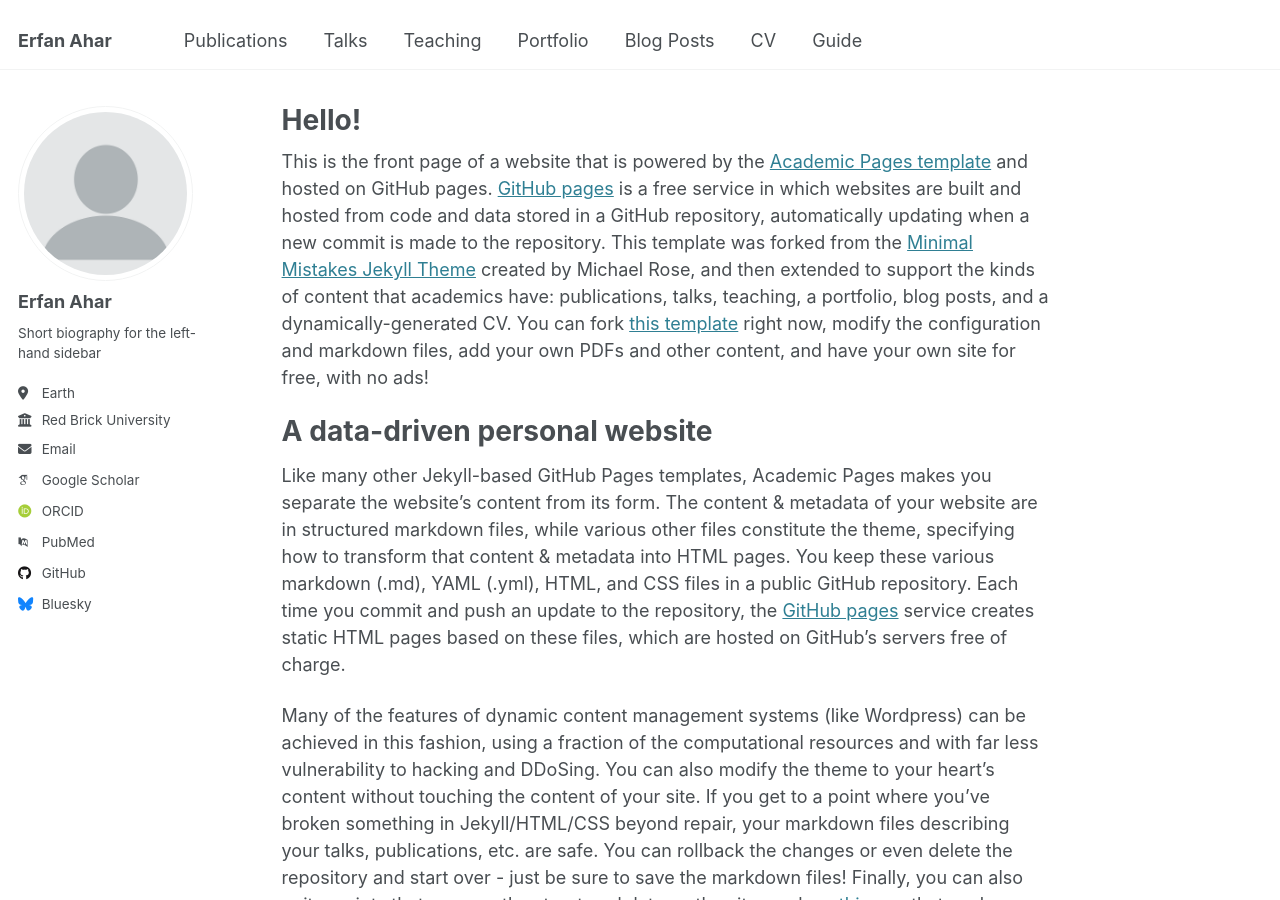
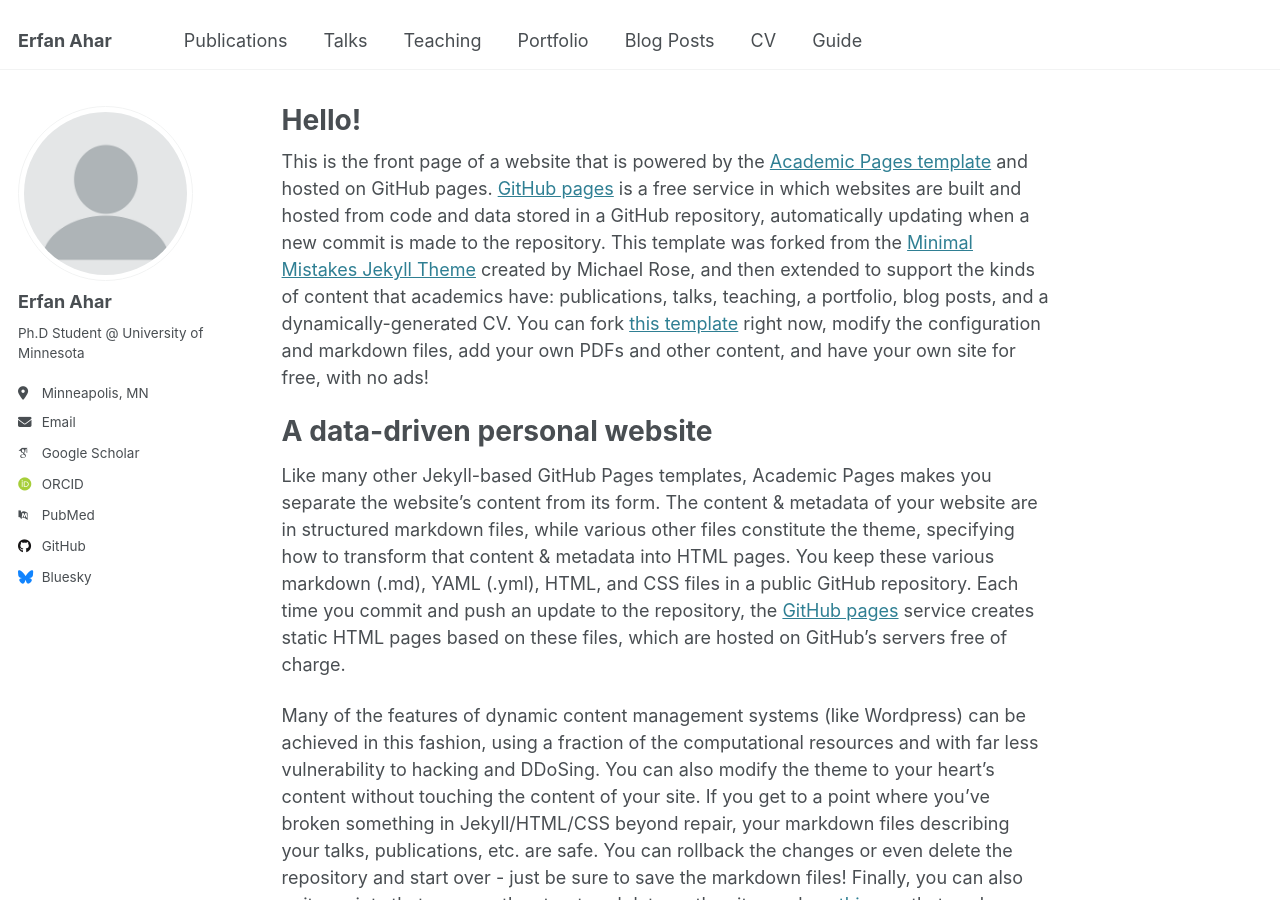
Before and after one commit to ErfanAhar/erfanahar.github.io, a Jekyll site: the page built from _pages/about.md, in a window 1280 px wide and 900 px high. Built offline with Jekyll 4.4.1, drawn with Linux system fonts in a browser that asks for light colours; some web fonts are replaced.

Commit message:
Update _config.yml

```diff
--- a/_config.yml
+++ b/_config.yml
@@ -25,11 +25,11 @@ author:
   avatar           : "profile.png"
   name             : "Erfan Ahar"
   pronouns         : # example: "she/her"
-  bio              : "Short biography for the left-hand sidebar"
-  location         : "Earth"
-  employer         : "Red Brick University"
+  bio              : "Ph.D Student @ University of Minnesota"
+  location         : "Minneapolis, MN"
+  employer         : #"University of Minnesota"
   uri              : # URL
-  email            : "none@example.org"
+  email            : "ahar0008@umn.edu"
 
   # Academic websites
   arxiv            : # URL - Update with the correct link to your profile
```
